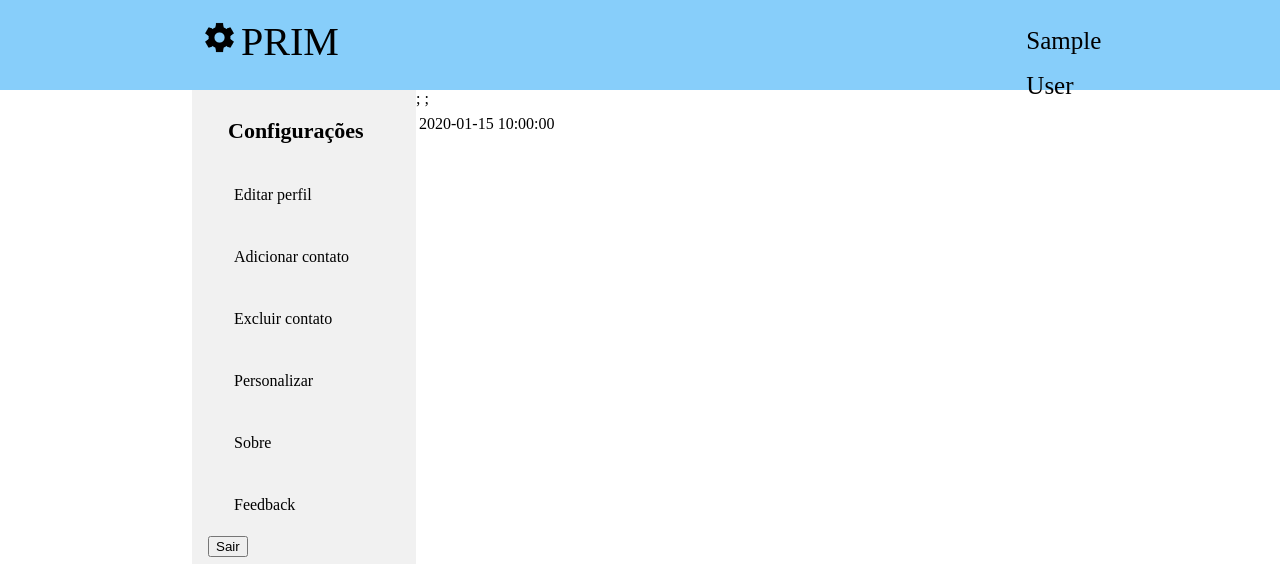
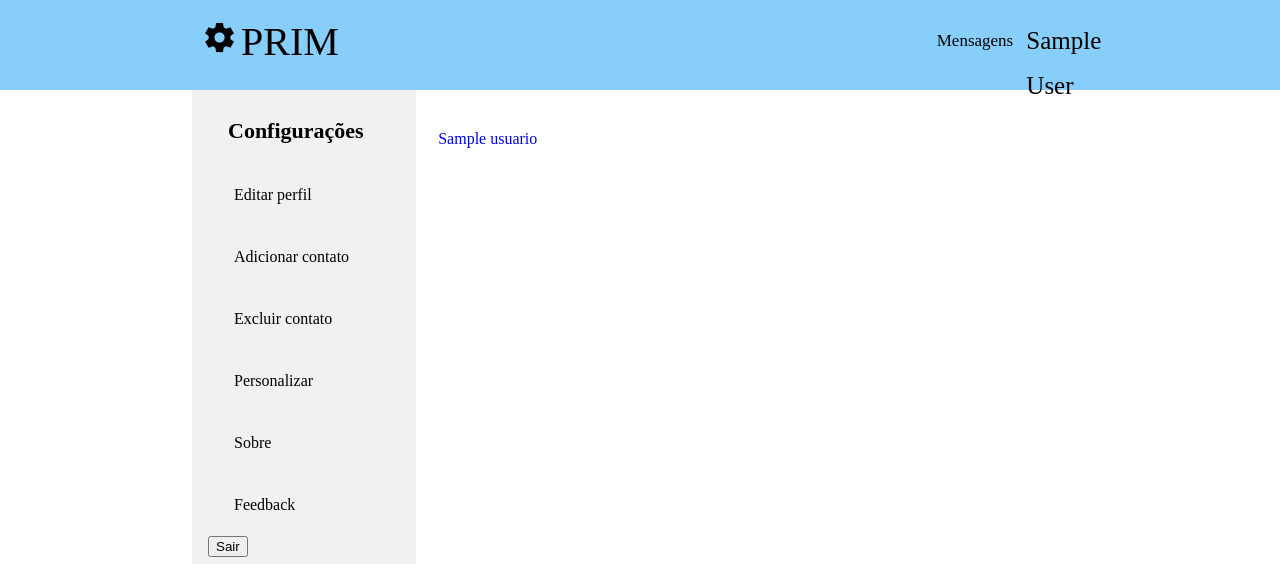
Before and after one commit to PrimIFSC/Prim, a PHP site: page /usuario/receber.php in a window 1280 px wide. Shown: the top 564 px of the page. Run offline with PHP 8.4, Linux system fonts and the light colour scheme; the visitor is signed in with stand-in values (Sample User, id 1); tables that the repository leaves empty hold one stand-in row (values such as "Sample post"); data that the repository does not hold is empty.

Commit message:
dia 24-09  tentando fazer mostrar as mensagens de cada contato

```diff
--- a/Prim/cabe/cabecalho.php
+++ b/Prim/cabe/cabecalho.php
@@ -23,6 +23,7 @@ session_start();
                 <li><img src="../img/config.png" height="35" width="35" onclick="prim()" /></li>
                 <li id="prim"><a href="../pagina/principal.php">PRIM</a></li>
                 <li id="user"><a href="../usuario/editarPerfil.php"><?=$_SESSION[nome]?></a></li>
+                <li id="user2"><a href="../usuario/receber.php">Mensagens</a></li>
             </ul>
 	</div>
         <?php
--- a/Prim/conectar.php
+++ b/Prim/conectar.php
@@ -1,9 +1,9 @@
 <?php
 
-//$conexao = mysqli_connect("localhost", "root", "ifsc", "ifsc", "3306");
-define("DB_SERVER", "localhost");
-define("DB_USER", "root");
-define("DB_PASSWORD", "");
-define("DB_DATABASE", "ifsc");
+$conexao = mysqli_connect("localhost", "root", "ifsc", "ifsc", "3306");
+//define("DB_SERVER", "localhost");
+//define("DB_USER", "root");
+//define("DB_PASSWORD", "");
+//define("DB_DATABASE", "ifsc");
 
-$conexao = mysqli_connect(DB_SERVER , DB_USER, DB_PASSWORD, DB_DATABASE);
+//$conexao = mysqli_connect(DB_SERVER , DB_USER, DB_PASSWORD, DB_DATABASE);
--- a/Prim/css/style.css
+++ b/Prim/css/style.css
@@ -143,6 +143,15 @@ height: 100%;
     font-size: 25px;
     line-height: 45px;
     width: 8%;
+    padding-left: 1%;
+}
+
+#nav ul li#user2 a{
+    float: right;
+    font-size: 17px;
+    line-height: 45px;
+    width: 8%;
+    padding-right: 1%;
 }
 
 #txt {
@@ -157,3 +166,11 @@ height: 100%;
 #txt {
     width: 150px;
 }
+
+#mens {
+    padding: 1.5%;
+}
+
+#li{
+    text-decoration: none;
+}
--- a/Prim/ddl.sql
+++ b/Prim/ddl.sql
@@ -33,7 +33,7 @@ SELECT id, nome FROM usuario where id = 1 and usuario_id = 2;
  --tipo ENUM('a', 'i', 't', 'v')
 --);
 
---drop table conteudo;
+drop table conteudo;
 
 create table mensagem(
  id int primary key auto_increment,
@@ -43,11 +43,11 @@ create table mensagem(
   hora timestamp -- pega data e hora
 );
 
-alter table mensagem add  conteudo varchar(255) not null
+alter table mensagem add  conteudo varchar(255) not null;
 
 alter table mensagem add tipo ENUM('a', 'i', 't', 'v');
 
---alter table mensagem drop column conteudo_id
+alter table mensagem drop column conteudo_id
 
 select now() -- botar isso no insert da mensagem
 
--- a/Prim/pagina/principal.php
+++ b/Prim/pagina/principal.php
@@ -16,6 +16,6 @@ and open the template in the editor.
         include '../usuario/listarContatos.php';
 
         ?>
-        <a id="config" href="../usuario/receber.php">Mensagens</a>
+
     </body>
 </html>
--- a/Prim/usuario/conteudo.php
+++ b/Prim/usuario/conteudo.php
@@ -14,6 +14,6 @@ $sql = "insert into mensagem (usuario_id, contato_id, hora, conteudo, tipo) valu
 
 mysqli_query($conexao, $sql);
 
-//header("Location: mensagem.php");
+header("Location: ../pagina/principal.php");
 
 //echo $mensagem;
--- a/Prim/usuario/receber.php
+++ b/Prim/usuario/receber.php
@@ -2,25 +2,28 @@
 session_start();
 include '../conectar.php';
 include '../cabe/cabecalho.php';
+include './autenticar.php';
 
 $sql = "select * from mensagem where contato_id = $_SESSION[id]";
-
 $resultado = mysqli_query($conexao, $sql);
 
 ?>
-<table>
+<table id="mens">
     <?php
 while ($linha = mysqli_fetch_array($resultado)) {
+    $sql2 = "select usuario.nome, usuario.id from usuario join mensagem on $linha[usuario_id]=usuario.id";
+    $resultado2 = mysqli_query($conexao, $sql2);
+
+    while ($linha2 = mysqli_fetch_array($resultado2)) {
     ?>
+
     <tr>
-    <td><?=$linha['conteudo']?></td>;
+        <td><br><a id="li" href="mensagem.php?id=<?= $linha2['id']?>"><?= $linha2['nome']?></a></td>
     </tr>
-    <tr>
-    <td><?=$linha['hora']?></td>;
-    </tr>
-
+    </form>
     <?php
+    break;
 }
-
+}
 ?>
 </table>
```
Also changed, not shown: Prim/usuario/mensagem.php (+34 -1 lines), Prim/usuario/autenticar.php (line endings or trailing spaces).
